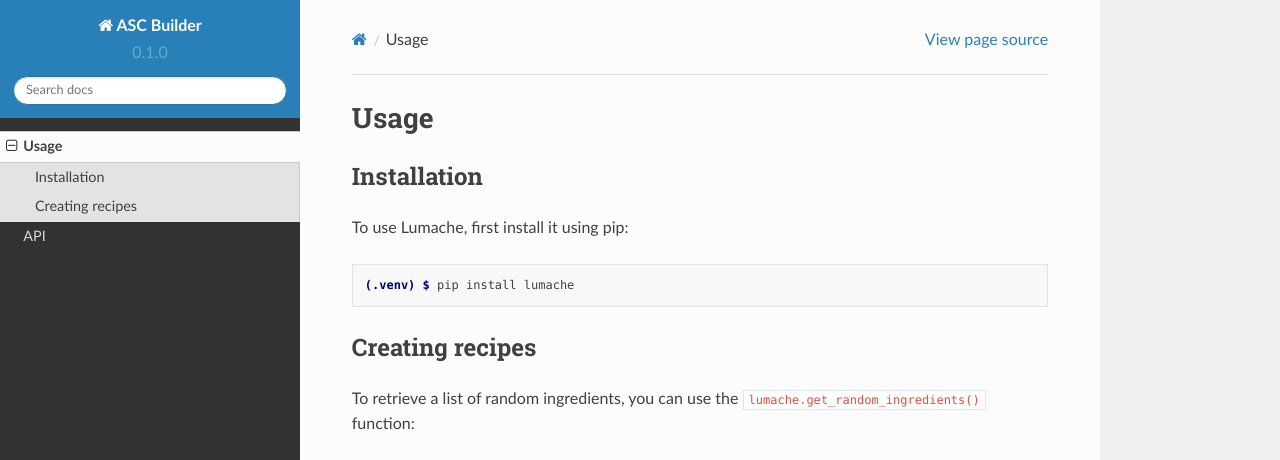
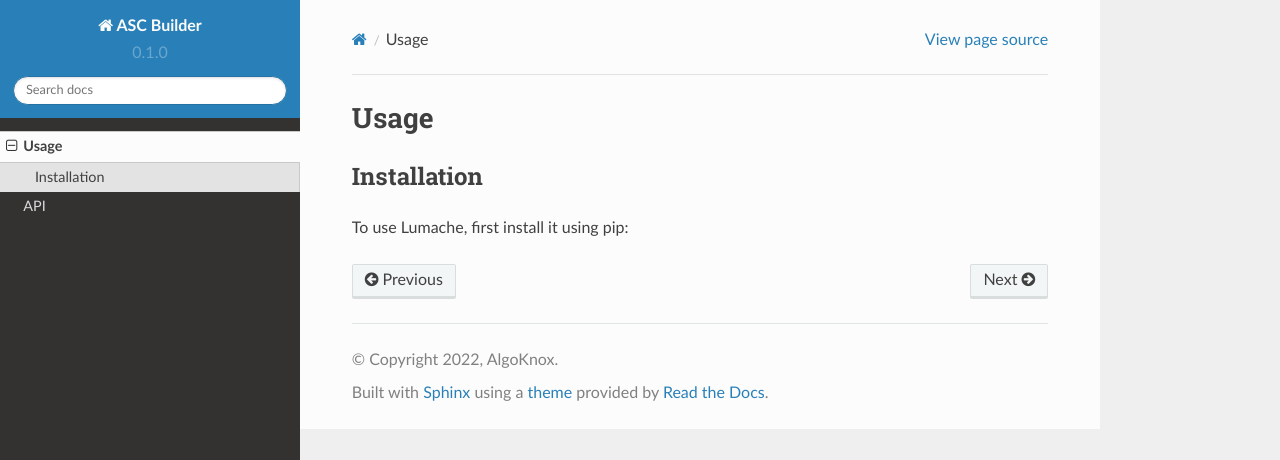
Before and after one commit to EdinyangaOttoho/ascbuilder-doc, a Sphinx documentation site: the page built from docs/source/usage.rst, in a window 1280 px wide and 1095 px high. Shown: the top 460 px of the window. Built offline with Sphinx 7.4.7 and the Read the Docs theme 2.0.0, drawn with Linux system fonts in a browser that asks for light colours; some of the changed text lies outside the part shown; grey boxes are pictures that could not be loaded.

Commit message:
asc builder doc

```diff
--- a/docs/source/api.rst
+++ b/docs/source/api.rst
@@ -1,7 +1,2 @@
 API
 ===
-
-.. autosummary::
-   :toctree: generated
-
-   lumache
--- a/docs/source/usage.rst
+++ b/docs/source/usage.rst
@@ -7,27 +7,3 @@
 ------------
 
 To use Lumache, first install it using pip:
-
-.. code-block:: console
-
-   (.venv) $ pip install lumache
-
-Creating recipes
-----------------
-
-To retrieve a list of random ingredients,
-you can use the ``lumache.get_random_ingredients()`` function:
-
-.. autofunction:: lumache.get_random_ingredients
-
-The ``kind`` parameter should be either ``"meat"``, ``"fish"``,
-or ``"veggies"``. Otherwise, :py:func:`lumache.get_random_ingredients`
-will raise an exception.
-
-.. autoexception:: lumache.InvalidKindError
-
-For example:
-
->>> import lumache
->>> lumache.get_random_ingredients()
-['shells', 'gorgonzola', 'parsley']
```
Also changed, not shown: docs/source/conf.py (line endings or trailing spaces), docs/source/index.rst (line endings or trailing spaces).
